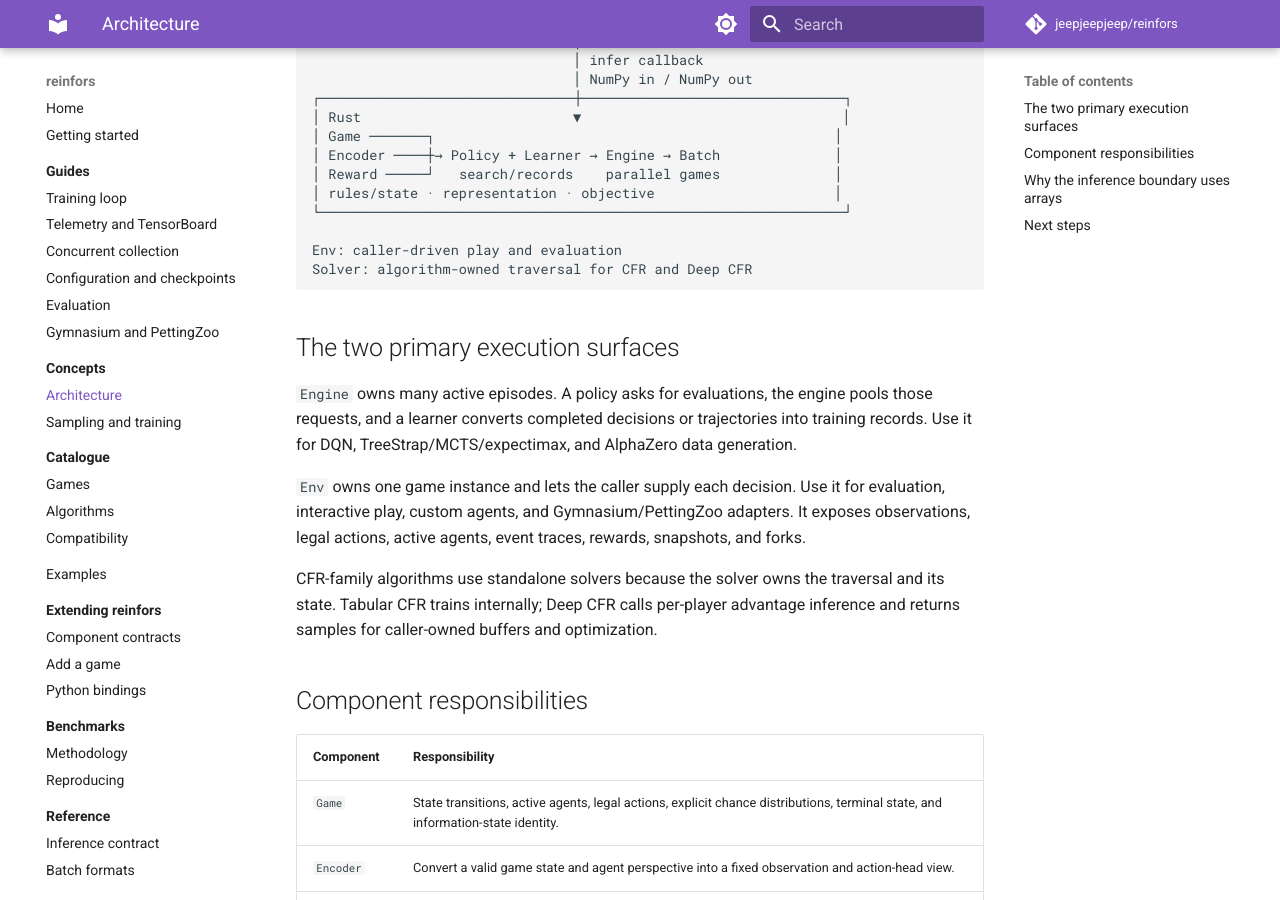
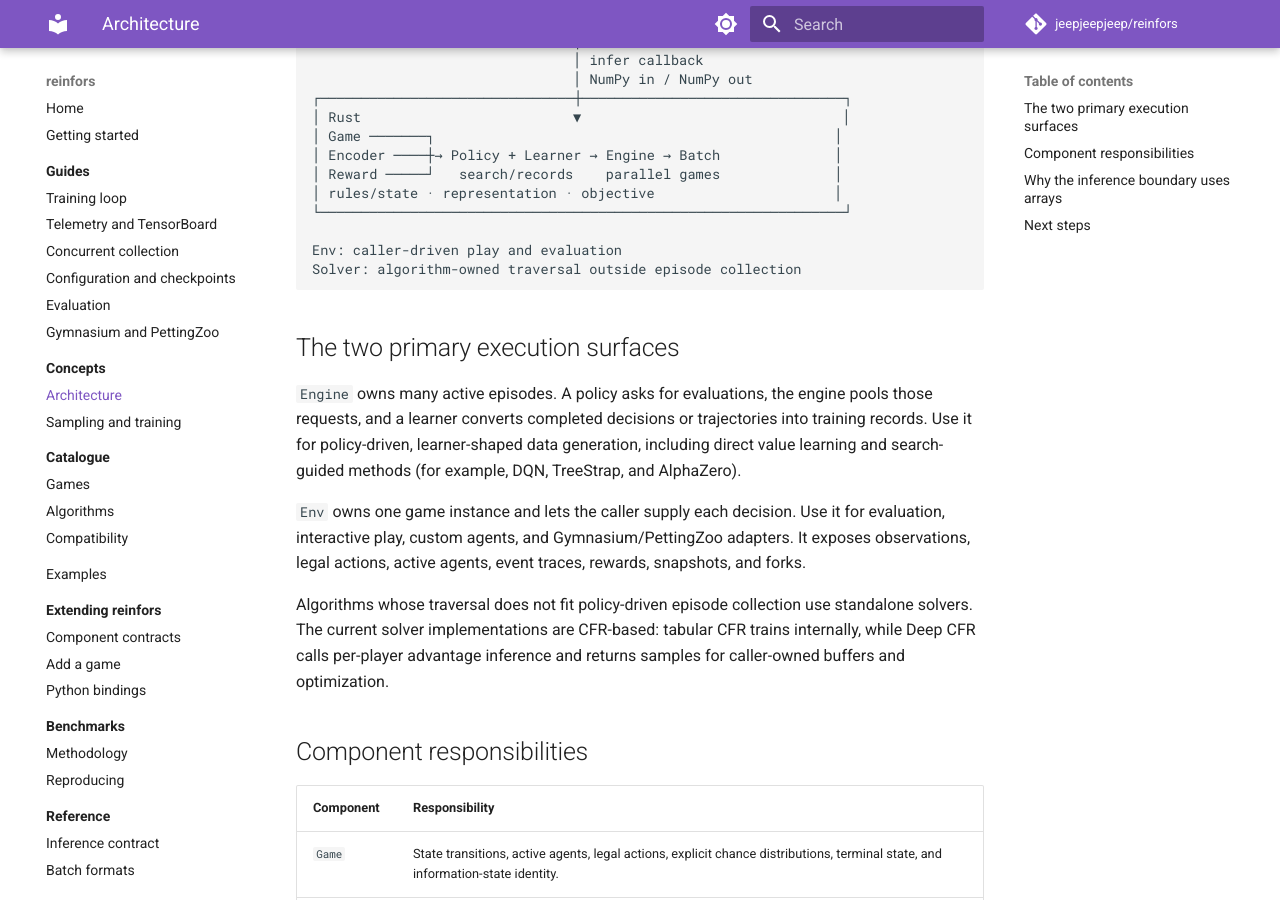
Before and after one commit to jeepjeepjeep/reinfors, an MkDocs documentation site: the page built from docs/concepts/architecture.md, in a window 1280 px wide and 900 px high, scrolled down 276 px. Built offline with MkDocs 1.6.1 and Material for MkDocs 9.7.7, drawn with Linux system fonts in a browser that asks for light colours; comment, search, counter and statistics services are not loaded.

Commit message:
docs: generalize algorithm capability prose

````diff
--- a/docs/concepts/architecture.md
+++ b/docs/concepts/architecture.md
@@ -19,22 +19,23 @@ Reinfors separates reusable rules, search, record generation, and user-owned lea
 └────────────────────────────────────────────────────────────────┘
 
 Env: caller-driven play and evaluation
-Solver: algorithm-owned traversal for CFR and Deep CFR
+Solver: algorithm-owned traversal outside episode collection
 ```
 
 ## The two primary execution surfaces
 
 `Engine` owns many active episodes. A policy asks for evaluations, the engine pools those
 requests, and a learner converts completed decisions or trajectories into training records.
-Use it for DQN, TreeStrap/MCTS/expectimax, and AlphaZero data generation.
+Use it for policy-driven, learner-shaped data generation, including direct value learning and
+search-guided methods (for example, DQN, TreeStrap, and AlphaZero).
 
 `Env` owns one game instance and lets the caller supply each decision. Use it for evaluation,
 interactive play, custom agents, and Gymnasium/PettingZoo adapters. It exposes observations,
 legal actions, active agents, event traces, rewards, snapshots, and forks.
 
-CFR-family algorithms use standalone solvers because the solver owns the traversal and its
-state. Tabular CFR trains internally; Deep CFR calls per-player advantage inference and
-returns samples for caller-owned buffers and optimization.
+Algorithms whose traversal does not fit policy-driven episode collection use standalone solvers.
+The current solver implementations are CFR-based: tabular CFR trains internally, while Deep CFR calls
+per-player advantage inference and returns samples for caller-owned buffers and optimization.
 
 ## Component responsibilities
 
````
Also changed, not shown: README.md (+3 -1 lines), docs/extending/component-contracts.md (+4 -3 lines), docs/index.md (+3 -2 lines), docs/reference/glossary.md (+1 -1 lines), docs/reference/inference-contract.md (+3 -3 lines).
